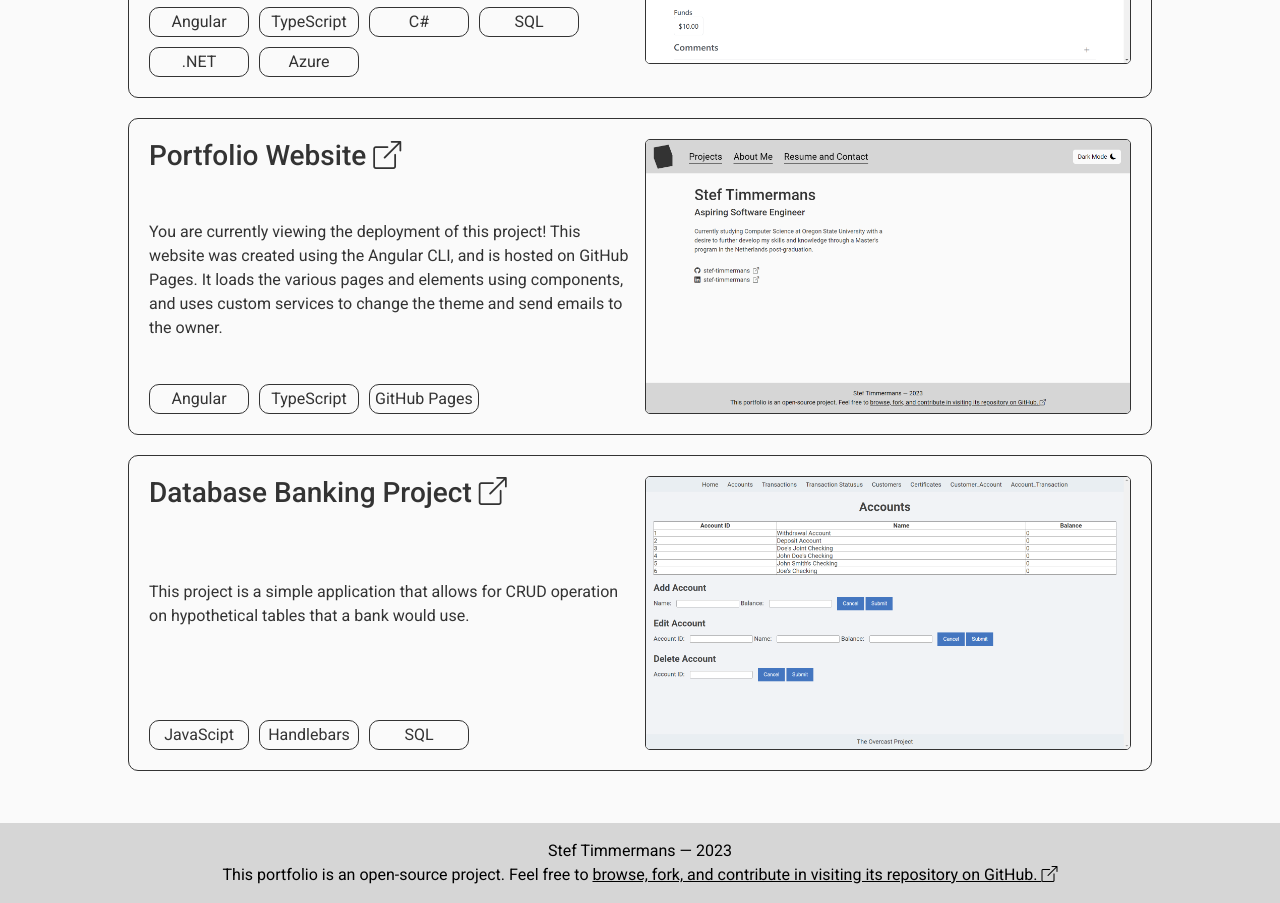
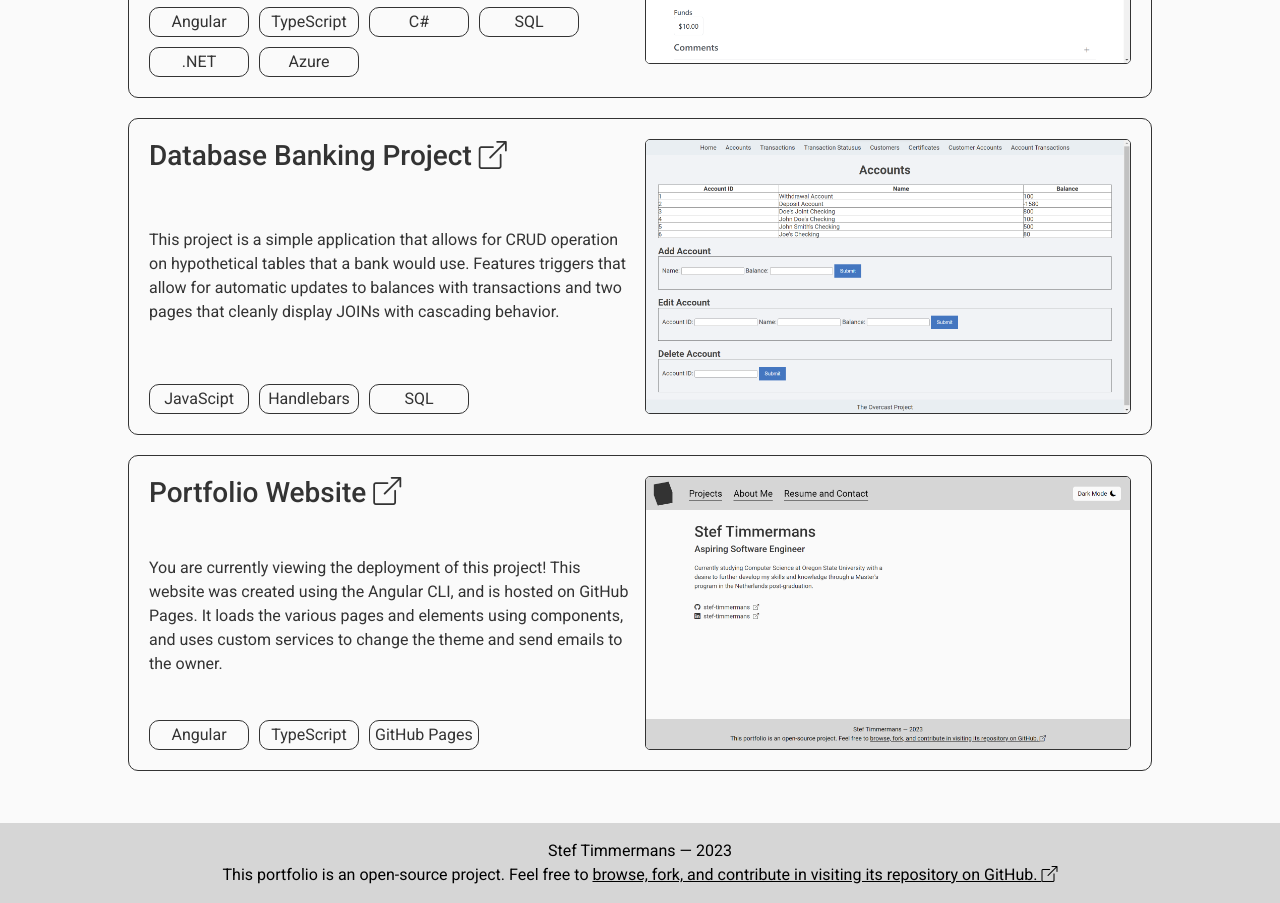
Before and after one commit to stef-timmermans/stef-timmermans.github.io, an Angular app: page /projects in a window 1280 px wide. Shown: the part 460-1363 px from the top of the page. Built offline with nearby package versions, Linux system fonts and the light colour scheme.

Commit message:
replace new banking project image

```diff
--- a/src/app/pages/projects/projects.component.ts
+++ b/src/app/pages/projects/projects.component.ts
@@ -11,21 +11,6 @@ export class ProjectsComponent {
   projects = [
     {
       id: 0,
-      name: 'Database Banking Project',
-
-      description:
-        `
-          This project is a simple application that allows for CRUD operation on
-          hypothetical tables that a bank would use.
-        `,
-
-      tags: ['JavaScipt', 'Handlebars', 'SQL'],
-      repository: 'https://github.com/OvercastSolutions/banking-database-project',
-      image: 'assets/banking-database-project.png'
-    },
-
-    {
-      id: 1,
       name: 'Portfolio Website',
 
       description:
@@ -40,7 +25,22 @@ export class ProjectsComponent {
       repository: 'https://github.com/stef-timmermans/stef-timmermans.github.io',
       image: 'assets/home-page.png'
     },
+    {
+      id: 1,
+      name: 'Database Banking Project',
 
+      description:
+        `
+          This project is a simple application that allows for CRUD operation on
+          hypothetical tables that a bank would use. Features triggers that allow
+          for automatic updates to balances with transactions and two pages that
+          cleanly display JOINs with cascading behavior.
+        `,
+
+      tags: ['JavaScipt', 'Handlebars', 'SQL'],
+      repository: 'https://github.com/OvercastSolutions/banking-database-project',
+      image: 'assets/banking-database-project.png'
+    },
     {
       id: 2,
       name: 'Cuttlefish',
```
Also changed, not shown: src/assets/banking-database-project.png.
